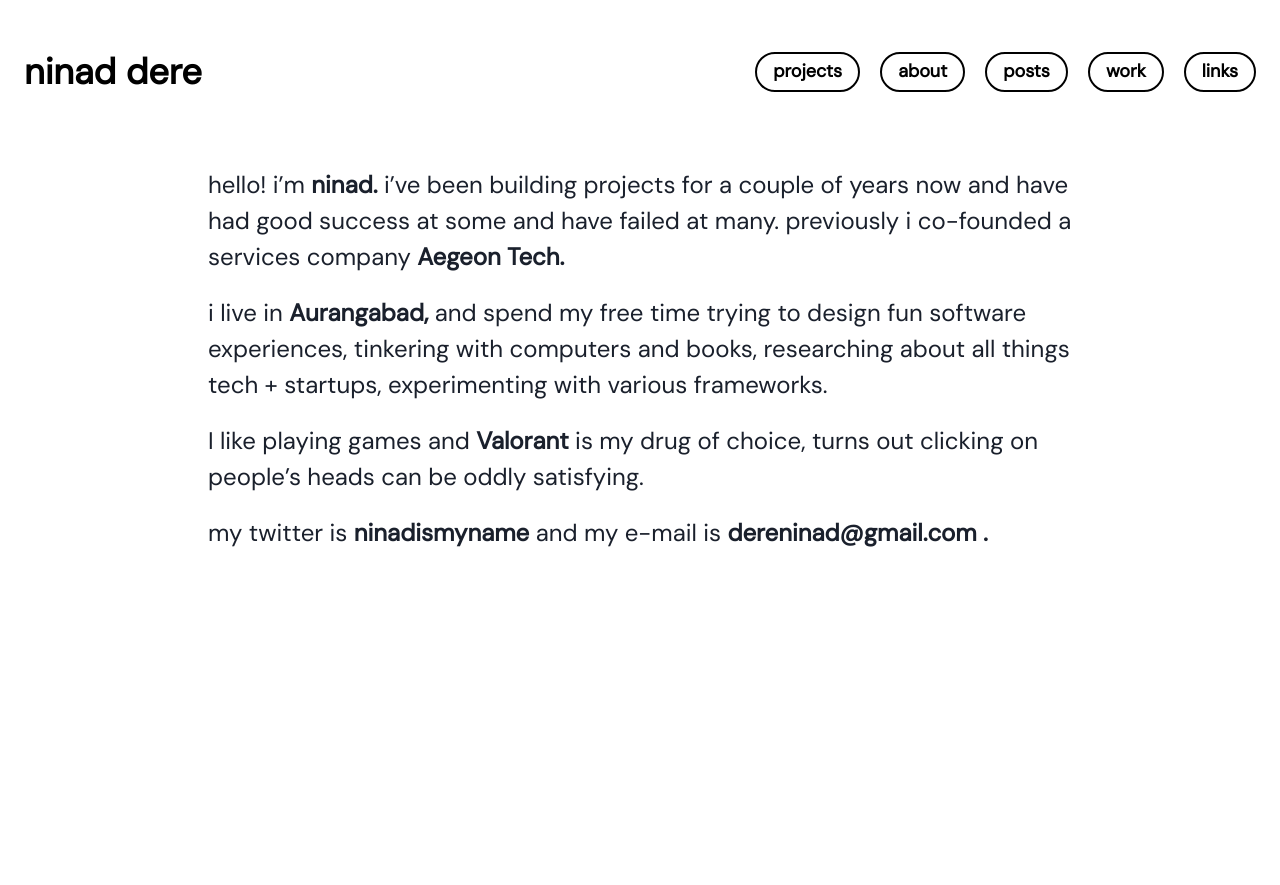
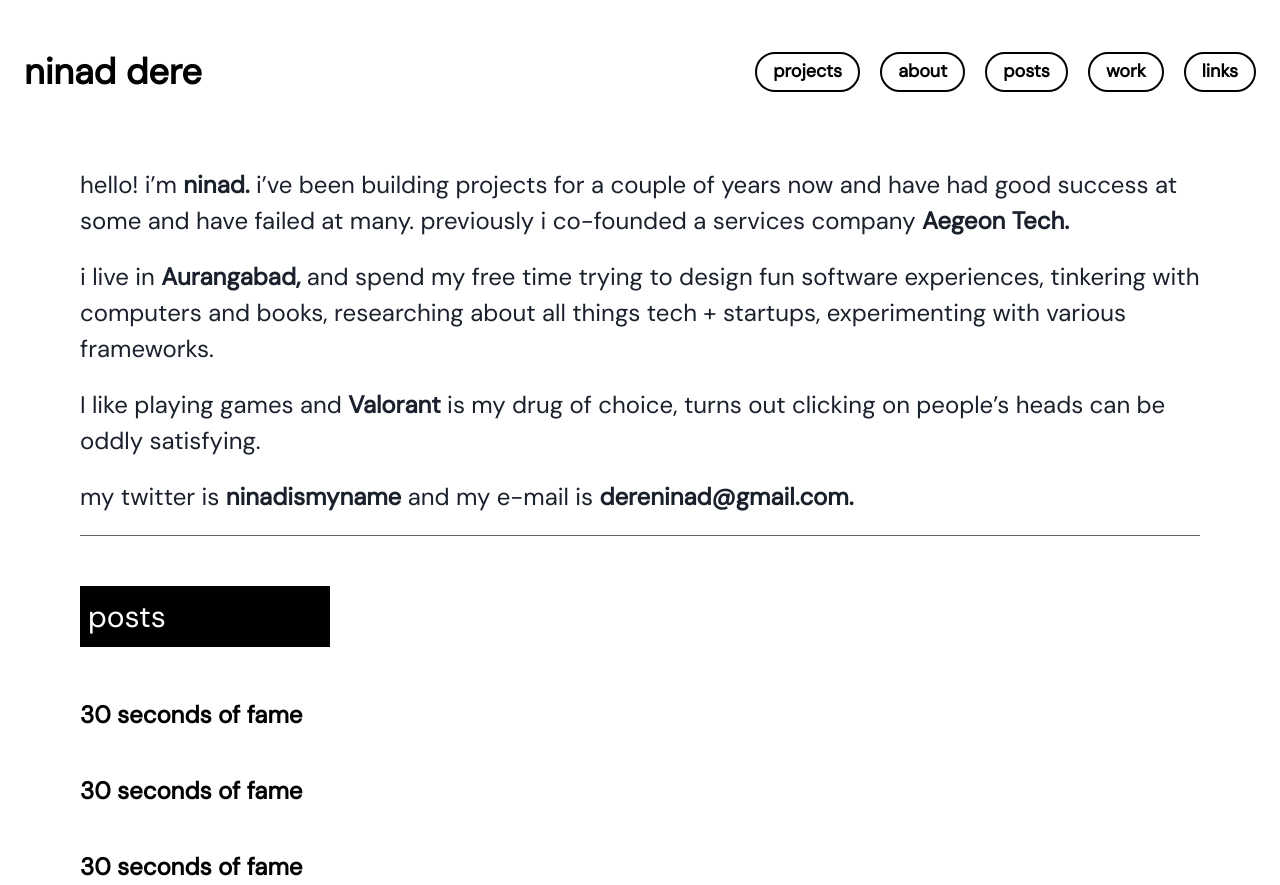
Before and after one commit to renium77/website-theme-chakra-ui, a React (Create React App) app in the folder my-app/: page / in a window 1280 px wide. Before the commit the page ends 800 px from the top, so only its background shows below. Built offline with nearby package versions, Linux system fonts and the light colour scheme.

Commit message:
Posts component

```diff
--- a/my-app/public/index.html
+++ b/my-app/public/index.html
@@ -6,8 +6,8 @@
     <meta name="viewport" content="width=device-width, initial-scale=1" />
     <meta name="theme-color" content="#000000" />
     <meta
-      name="description"
-      content="Web site created using create-react-app"
+      name="Ninad Dere"
+      content="Product + Engineering + Design"
     />
     <link rel="apple-touch-icon" href="%PUBLIC_URL%/logo192.png" />
     <!--
@@ -33,7 +33,6 @@
     <title>ninad dere</title>
   </head>
   <body>
-    <noscript>You need to enable JavaScript to run this app.</noscript>
     <div id="root"></div>
 
   </body>
--- a/my-app/src/components/Hero.js
+++ b/my-app/src/components/Hero.js
@@ -1,11 +1,13 @@
 import { Container } from '@chakra-ui/layout'
 import React from 'react'
 import HeroAbout from './HeroAbout'
+import Posts from './Posts'
 
 function Hero() {
     return (
         <div>
            <HeroAbout/>
+           <Posts/>
         </div>
     )
 }
--- a/my-app/src/components/HeroAbout.js
+++ b/my-app/src/components/HeroAbout.js
@@ -1,11 +1,11 @@
 import React from 'react'
-import { Container, Link, Text } from '@chakra-ui/layout'
+import { Container, Divider, Link, Text } from '@chakra-ui/layout'
 import { chakra } from '@chakra-ui/system'
 
 function HeroAbout() {
     return (
         <div>
-            <Container maxW='4xl' pt='50px'>
+            <Container maxW='6xl' pt='50px'>
                 <Text fontSize={{base:'xl', md:'2xl'}}>
                     hello! i’m <chakra.span fontWeight='bold'>ninad.</chakra.span> i’ve been building projects for a couple of years now
                     and have had good success at some and have failed at many. previously i
@@ -23,8 +23,10 @@ function HeroAbout() {
                 </Text>
 
                 <Text fontSize={{base:'xl', md:'2xl'}} pt='20px'>
-                    my twitter is <Link fontWeight='bold'>ninadismyname</Link> and my e-mail is <Link fontWeight='bold'>dereninad@gmail.com .</Link>
+                    my twitter is <Link fontWeight='bold'>ninadismyname</Link> and my e-mail is <Link fontWeight='bold'>dereninad@gmail.com.</Link>
                 </Text>
+
+                <Divider borderColor='black' pt='20px'/>
             </Container>
         </div>
     )
--- a/my-app/src/components/Navbar.js
+++ b/my-app/src/components/Navbar.js
@@ -56,12 +56,11 @@ function Navbar() {
           <DrawerOverlay/>
                                     <DrawerContent>
                                       <DrawerBody>
-                                        <DrawerHeader borderBottomWidth="1px"><Link to="/international" color="black" fontSize="lg">International Tours</Link></DrawerHeader>
-                                        <DrawerHeader borderBottomWidth="1px"><Link to="/domestic" color="black" fontSize="lg">Domestic Tours</Link></DrawerHeader>
-                                        <DrawerHeader borderBottomWidth="1px"><Link to="/customise" color="black" fontSize="lg">Customise</Link></DrawerHeader>
-                                        <DrawerHeader borderBottomWidth="1px"><Link to='/testimonial' color="black" fontSize="lg">Testimonials</Link></DrawerHeader>
-                                        <DrawerHeader borderBottomWidth="1px"><Link to='/blog' color="black" fontSize="lg">More</ Link></DrawerHeader>
-                                        <DrawerHeader borderBottomWidth="1px"><Link to='/contactus' color="black" fontSize="lg">Contact Us</ Link></DrawerHeader>
+                                        <DrawerHeader borderBottomWidth="1px"><Link  color="black" fontSize="lg">projects</Link></DrawerHeader>
+                                        <DrawerHeader borderBottomWidth="1px"><Link  color="black" fontSize="lg">about</Link></DrawerHeader>
+                                        <DrawerHeader borderBottomWidth="1px"><Link  color="black" fontSize="lg">posts</Link></DrawerHeader>
+                                        <DrawerHeader borderBottomWidth="1px"><Link  color="black" fontSize="lg">work</Link></DrawerHeader>
+                                        <DrawerHeader borderBottomWidth="1px"><Link  color="black" fontSize="lg">links</ Link></DrawerHeader>
                                       </DrawerBody>
                                     </DrawerContent>
         </Drawer>
--- /dev/null
+++ b/my-app/src/components/Posts.js
@@ -0,0 +1,58 @@
+import { Box, Container, Link, SimpleGrid, Text } from '@chakra-ui/layout'
+import { Textarea } from '@chakra-ui/textarea'
+import React from 'react'
+
+
+const post_links = [
+    {
+        title: '30 seconds of fame',
+        link: 'https://ninad-dere.vercel.app/',
+        date: 'Feb 26, 2021'
+    },
+    {
+        title: '30 seconds of fame',
+        link: 'ninad.dere-vercel-app',
+        date: 'Feb 26, 2021'
+    },
+    {
+        title: '30 seconds of fame',
+        link: 'ninad.dere-vercel-app',
+        date: 'Feb 26, 2021'
+    },
+
+]
+
+function Posts() {
+    return (
+        <div>
+            <Container maxW='6xl' pt='50px'>
+                <Box bg='black'
+                color='white'
+                fontSize={{base:'2xl', md:'3xl'}}
+                p={2}
+                w={{base:'150px', md:'250px'}}
+                >
+                    posts
+                </Box>
+
+
+                <Box pt='50px'>
+                    <SimpleGrid columns={[1, null, 1]} spacing="40px">
+                    {post_links.map((post_title) =>(
+                        <Link key={post_title.title}
+                        href={post_title.link}
+                        color="black"
+                        fontSize="2xl"
+                        fontWeight='bold'
+                        >{post_title.title}</Link>
+                    ))}
+
+                    </SimpleGrid>
+                </Box>
+
+            </Container>
+        </div>
+    )
+}
+
+export default Posts
```
Also changed, not shown: my-app/src/components/Footer.js (added).
